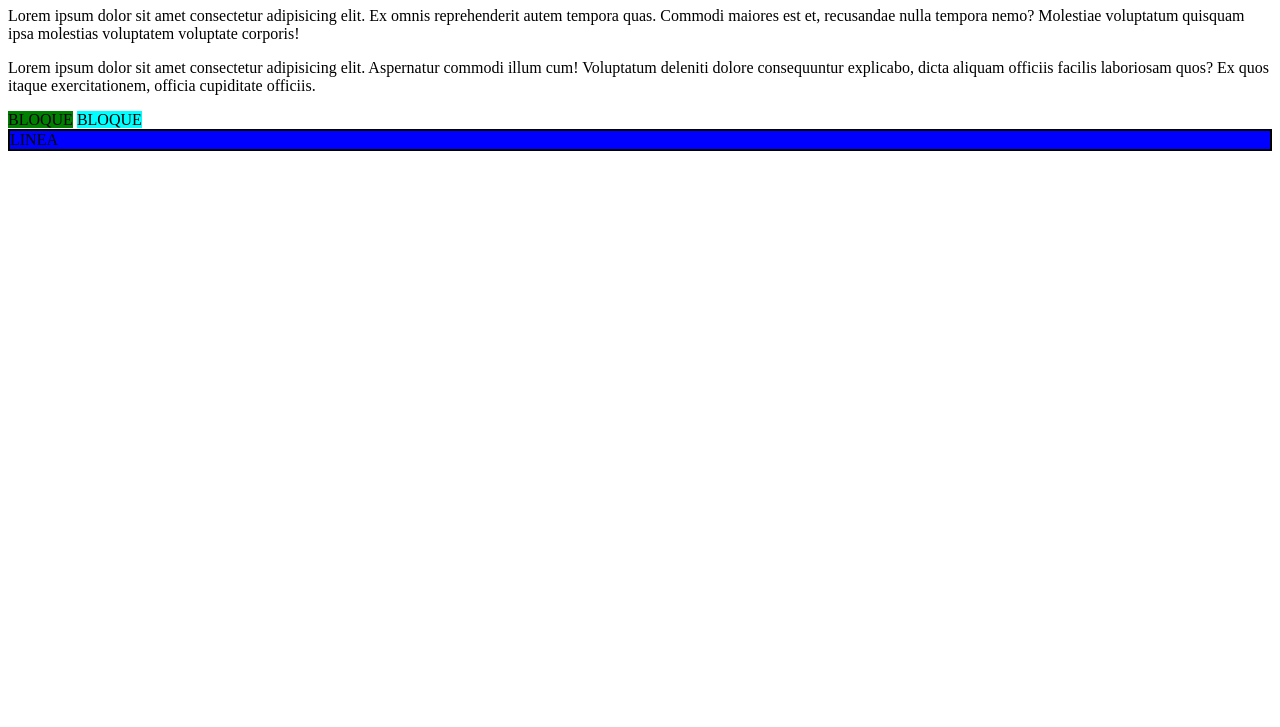
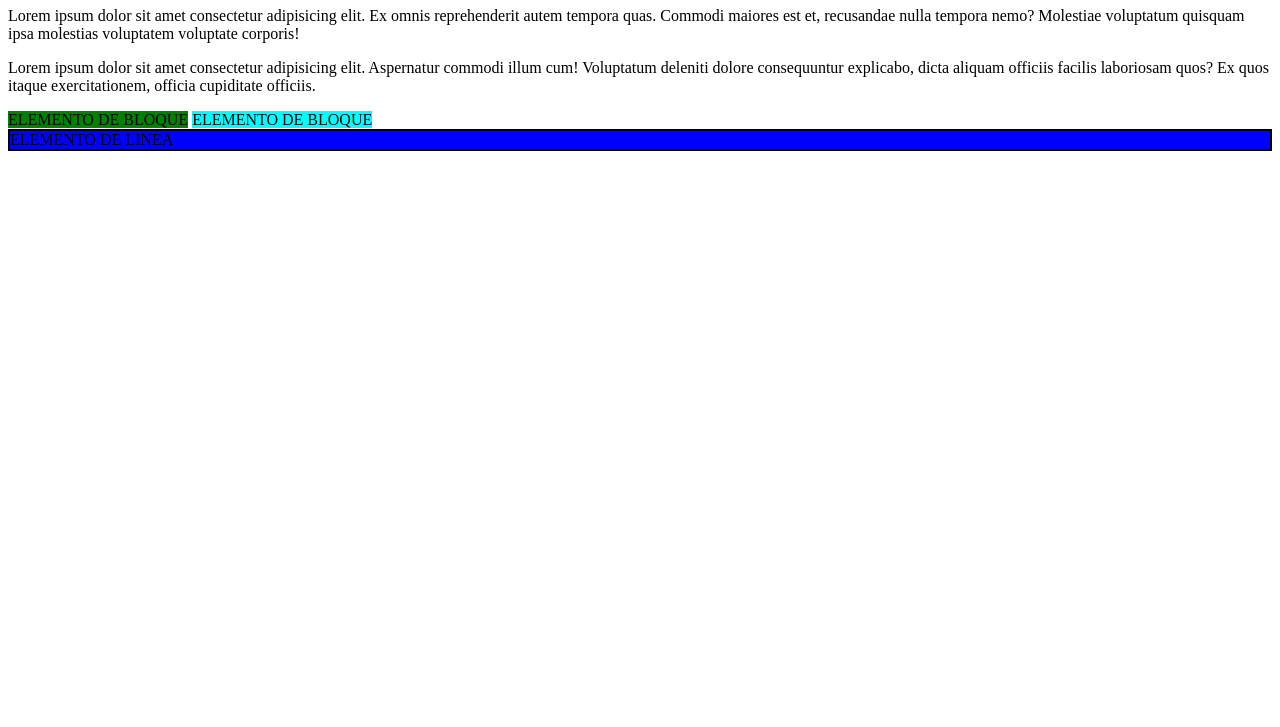
Before and after one commit to anthnyM/helloGithub, a plain HTML site: page index.html in a window 1280 px wide. Shown: the part 73-800 px from the top of the page. Drawn offline with Linux system fonts and the light colour scheme.

Commit message:
elementos bloque y linea

```diff
--- a/index.html
+++ b/index.html
@@ -11,9 +11,9 @@
     <p>Lorem ipsum dolor sit amet consectetur adipisicing elit. Aspernatur commodi illum cum! Voluptatum deleniti dolore consequuntur explicabo, dicta aliquam officiis facilis laboriosam quos? Ex quos itaque exercitationem, officia cupiditate officiis.</p>
 
     <p class="foo"></p>
-    <span style="background-color: green;">BLOQUE</span>
-    <span style="background-color: cyan;">BLOQUE</span>
-    <div style="background-color: blue; border: 2px solid black;">LINEA</div>
+    <span style="background-color: green;">ELEMENTO DE BLOQUE</span>
+    <span style="background-color: cyan;">ELEMENTO DE BLOQUE</span>
+    <div style="background-color: blue; border: 2px solid black;">ELEMENTO DE LINEA</div>
 
 
 
```
